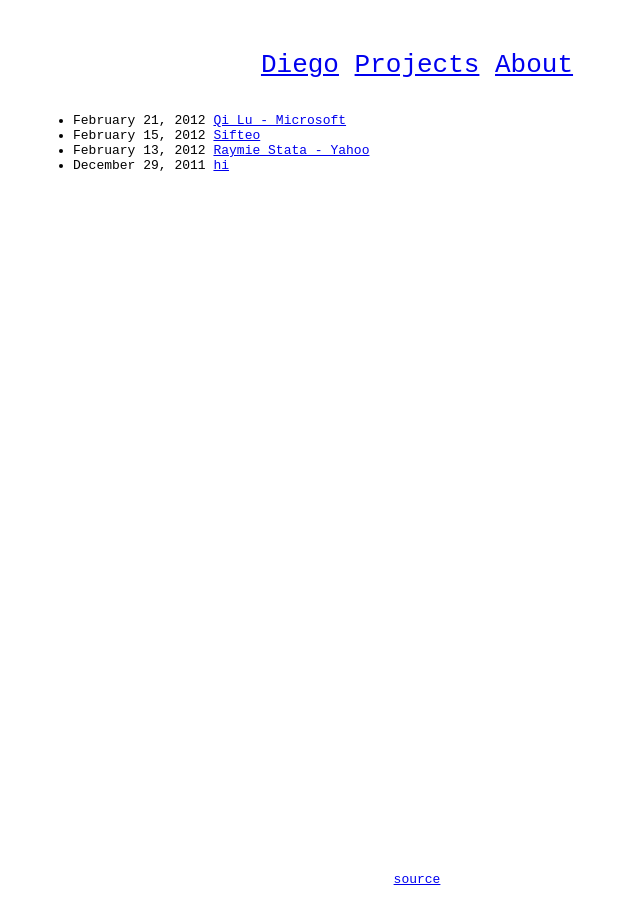
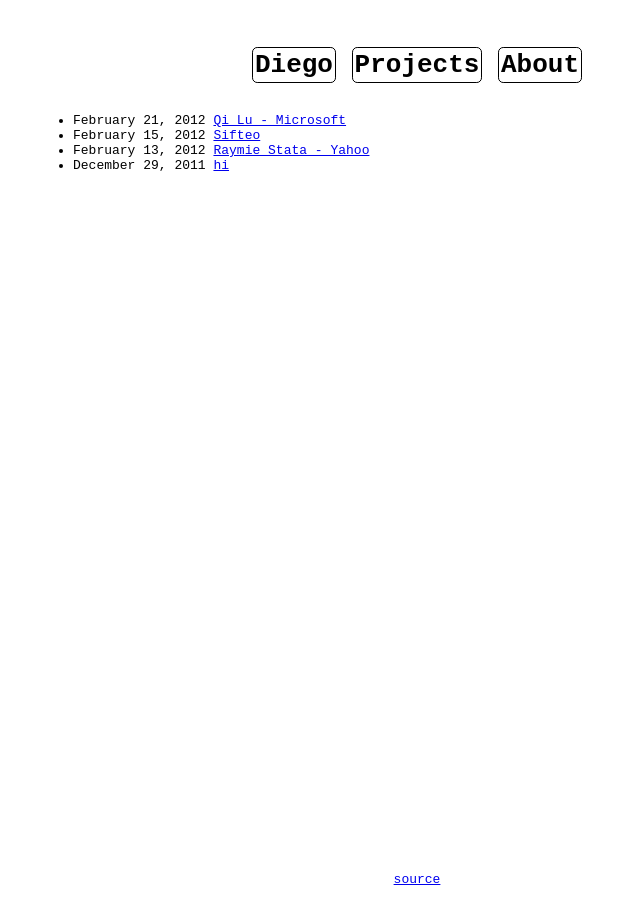
Before and after one commit to d136o/d136o, a Jekyll site: the page built from index.html, in a window 1280 px wide. Shown: the whole page, without its empty margins (223-863 px from the left). Built offline with Jekyll 4.4.1, drawn with Linux system fonts in a browser that asks for light colours; Markdown is read by kramdown in place of the engine named in the settings.

Commit message:
small css change

```diff
--- a/stylesheets/awesome.css
+++ b/stylesheets/awesome.css
@@ -33,12 +33,37 @@
     padding-bottom: 20px;
 }
 
-.menu_item_active {
-    color: white;
+.menu_item_inactive {
+
+    font-weight: bold;
+
+    background-color: rgba(255,255,255,.8);
+    text-decoration: none;
+    padding: 2px;
+    border-style: solid;
+    border-width: thin;
+    border-radius: .2em;
 }
 
-.menu_item_inactive {
-    color: blue;
+.menu_item_inactive a {
+    text-decoration: none;
+    color: black;
+}
+
+.menu_item_active {
+    font-weight: bold;
+
+    background-color: rgba(0,0,0,.5);
+    text-decoration: none;
+    padding: 2px;
+    border-style: solid;
+    border-width: thin;
+    border-radius: .2em;
+}
+
+.menu_item_active a {
+    color: black;
+    text-decoration: none;
 }
 
 .content {
```
